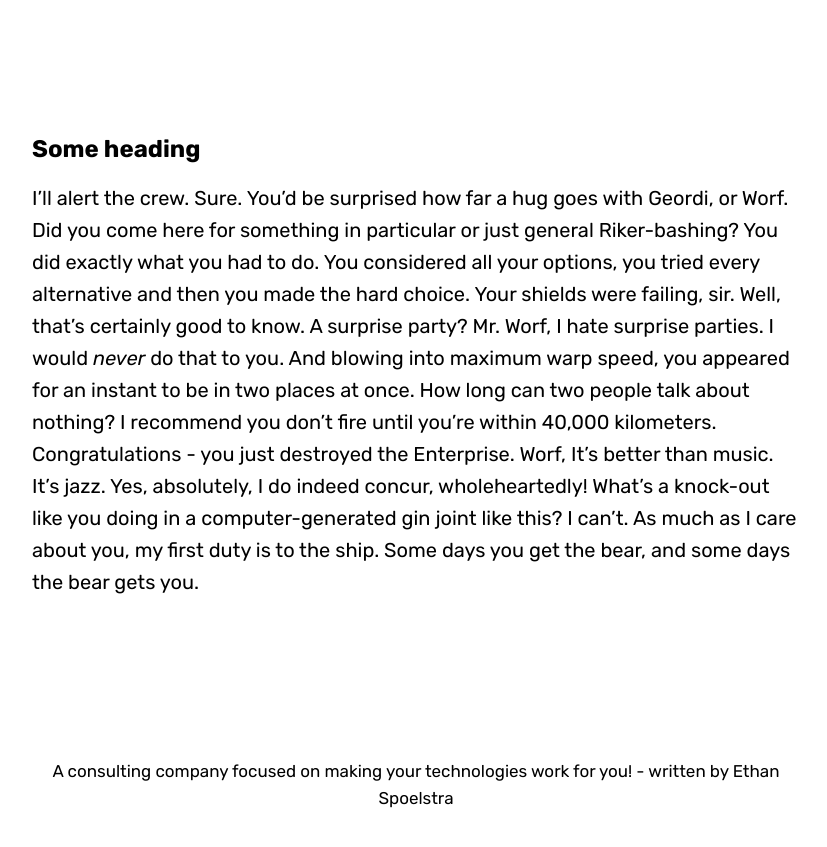
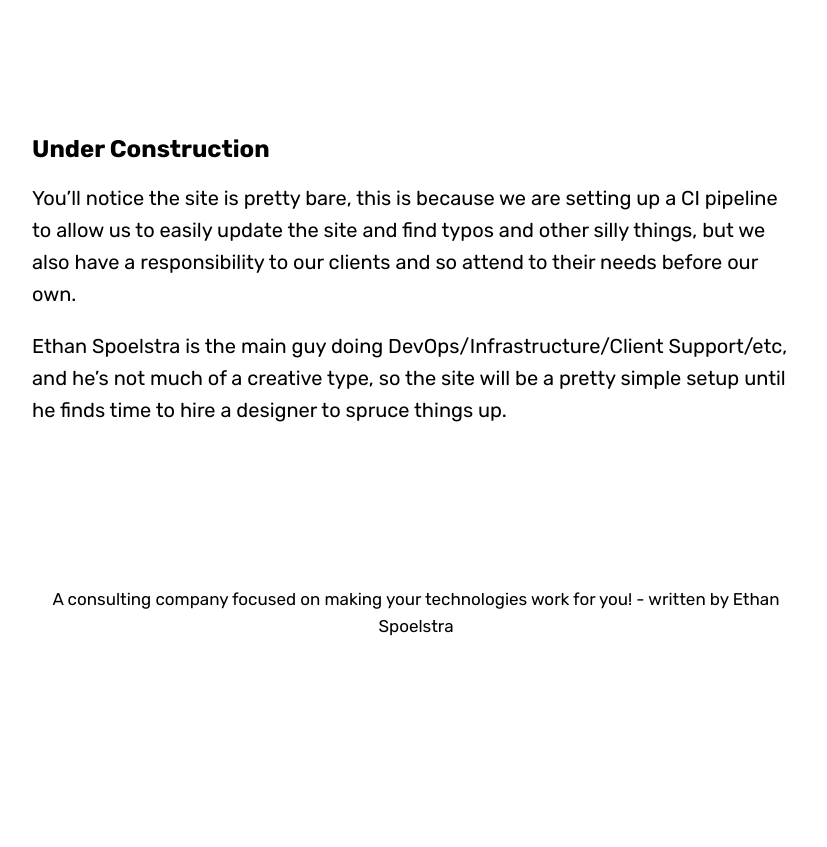
Before and after one commit to ComputerPhreaks/DotCom, a Jekyll site: the page built from about.md, in a window 1280 px wide, cut to the strip 704-1580 px from the top of the page. Shown: the top 847 px of the strip, without its empty margins (224-1051 px from the left). Built offline with Jekyll 4.4.1, drawn with Linux system fonts in a browser that asks for light colours; some web fonts are replaced; after the commit the page ends 1408 px from its top, so only the background shows below that.

Commit message:
Update about.md

```diff
--- a/about.md
+++ b/about.md
@@ -18,8 +18,10 @@ published: true
 
 {% include page/title.html title=page.title subtitle=page_subtitle %}
 
-## Some heading
+## Under Construction
 
-I'll alert the crew. Sure. You'd be surprised how far a hug goes with Geordi, or Worf. Did you come here for something in particular or just general Riker-bashing? You did exactly what you had to do. You considered all your options, you tried every alternative and then you made the hard choice. Your shields were failing, sir. Well, that's certainly good to know. A surprise party? Mr. Worf, I hate surprise parties. I would *never* do that to you. And blowing into maximum warp speed, you appeared for an instant to be in two places at once. How long can two people talk about nothing? I recommend you don't fire until you're within 40,000 kilometers. Congratulations - you just destroyed the Enterprise. Worf, It's better than music. It's jazz. Yes, absolutely, I do indeed concur, wholeheartedly! What's a knock-out like you doing in a computer-generated gin joint like this? I can't. As much as I care about you, my first duty is to the ship. Some days you get the bear, and some days the bear gets you.
+You'll notice the site is pretty bare, this is because we are setting up a CI pipeline to allow us to easily update the site and find typos and other silly things, but we also have a responsibility to our clients and so attend to their needs before our own.
+
+Ethan Spoelstra is the main guy doing DevOps/Infrastructure/Client Support/etc, and he's not much of a creative type, so the site will be a pretty simple setup until he finds time to hire a designer to spruce things up.
 
 </div>
```
